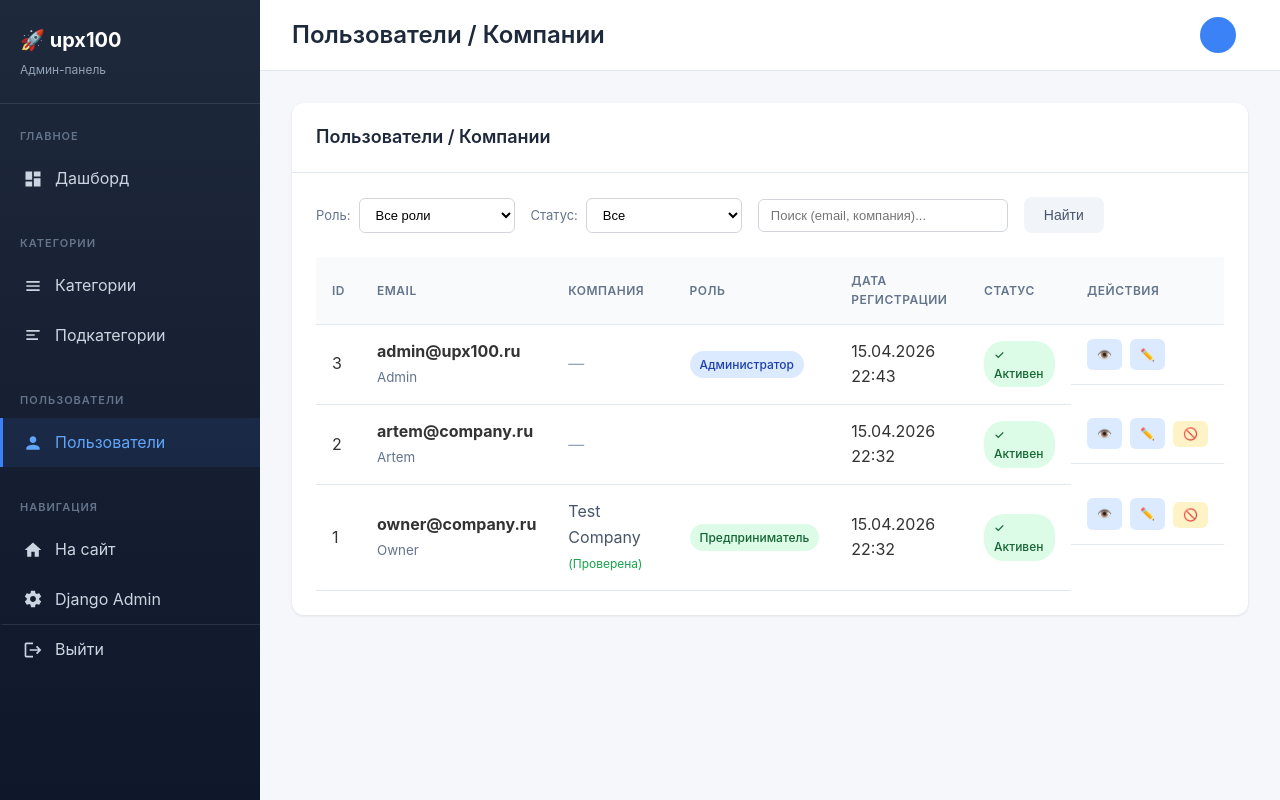
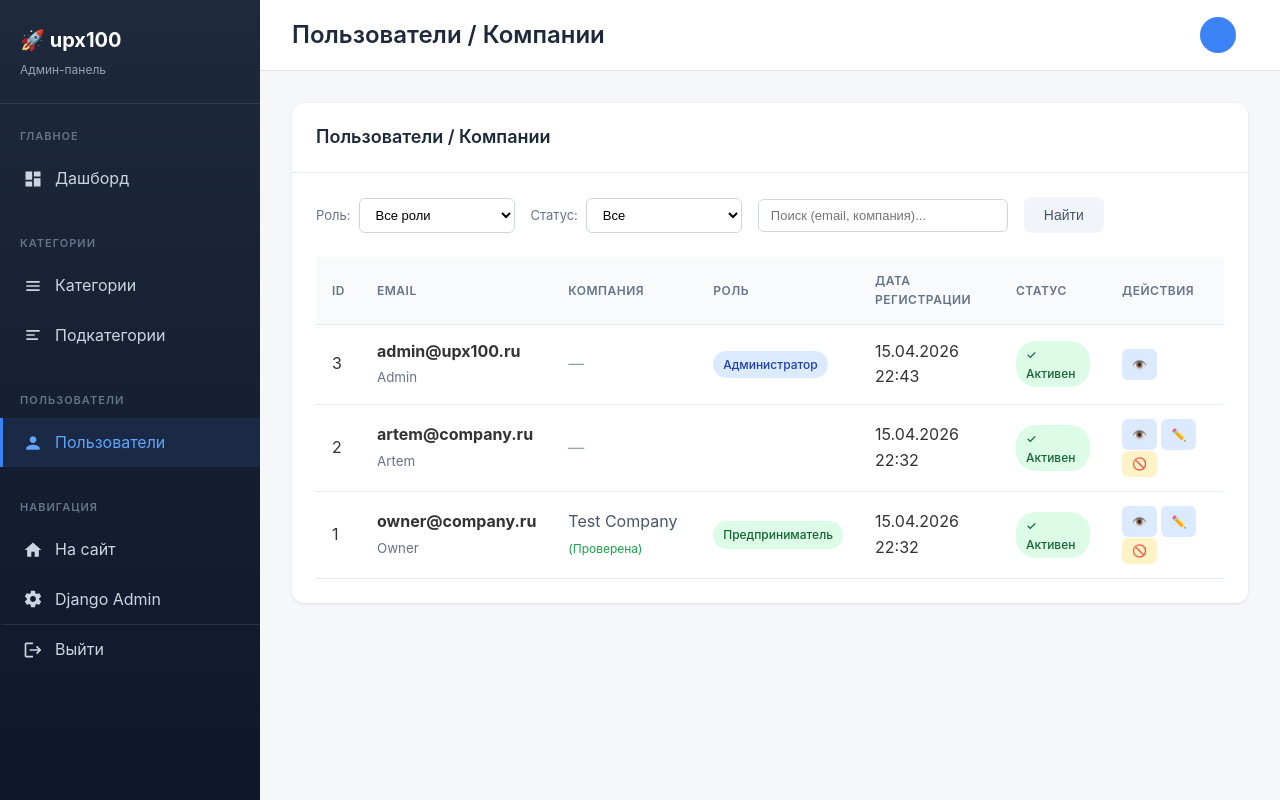
Before and after one commit to extreme-profit/upx100, a Django app: page /dashboard/users/ in a window 1280 px wide. Run offline with Django 5.2, Linux system fonts and the light colour scheme; a user stored in the database is signed in; data comes from the database, SQL or seed files in the repository.

Commit message:
update branch

```diff
--- a/templates/dashboard/base.html
+++ b/templates/dashboard/base.html
@@ -400,10 +400,13 @@
 
         /* Actions */
         .actions-cell {
-            display: flex;
+            vertical-align: middle;
+        }
+
+        .actions-cell > * {
+            display: inline-flex;
             gap: 8px;
             align-items: center;
-            height: 100%;
         }
 
         .action-btn {
--- a/templates/dashboard/users/list.html
+++ b/templates/dashboard/users/list.html
@@ -89,8 +89,8 @@
                         </td>
                         <td class="actions-cell">
                             <a href="{% url 'dashboard:user_detail' user.pk %}" class="action-btn edit">👁️</a>
+                            {% if user.pk != request.user.pk %}
                             <a href="{% url 'dashboard:user_edit' user.pk %}" class="action-btn edit">✏️</a>
-                            {% if user.pk != request.user.pk %}
                             <form method="post" action="{% url 'dashboard:user_toggle_active' user.pk %}" style="display: inline;" onsubmit="return confirm('Вы уверены?');">
                                 {% csrf_token %}
                                 <button type="submit" class="action-btn toggle">
```
Also changed, not shown: 1 other file.
